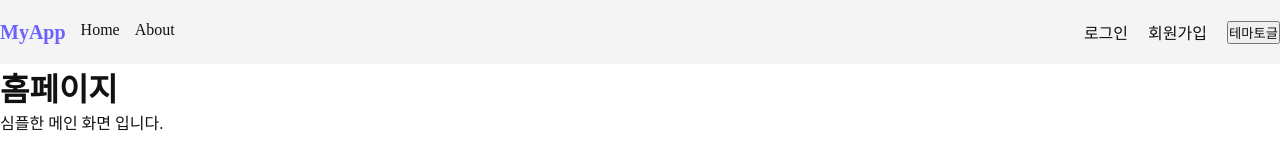
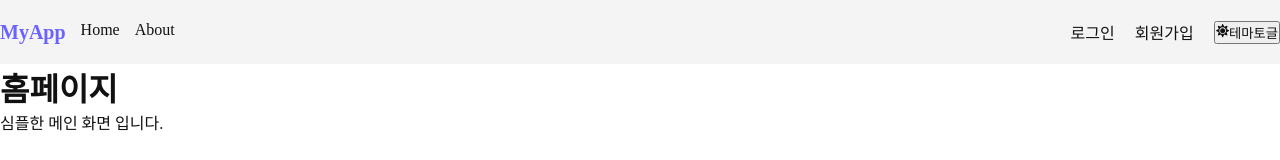
Before and after one commit to hiSon555/react-10-layout, a React (Vite) app: page / in a window 1280 px wide. Shown: the top 160 px of the page. Built offline with nearby package versions, Linux system fonts and the light colour scheme.

Commit message:
react-icons

```diff
--- a/package.json
+++ b/package.json
@@ -12,6 +12,7 @@
   "dependencies": {
     "react": "^19.3.1",
     "react-dom": "^19.3.1",
+    "react-icons": "^5.7.0",
     "react-router": "^8.5.1",
     "styled-components": "^6.6.0"
   },
--- a/src/components/Header.tsx
+++ b/src/components/Header.tsx
@@ -2,6 +2,7 @@ import { Link } from "react-router";
 import styled from "styled-components";
 import {useContext} from "react";
 import {ThemeContext} from "../context/theme/ThemeContext.tsx";
+import { FaMoon, FaSun } from "react-icons/fa";
 
 const Head = styled.header`
     display: flex;
@@ -45,7 +46,7 @@ function Header() {
             <NavRight>
                 <Link to="auth/login">로그인</Link>
                 <Link to="auth/signup">회원가입</Link>
-                <button onClick={themeContext.toggleTheme}>테마토글</button>
+                <button onClick={themeContext.toggleTheme}>{themeContext.theme === "dark" ? <FaMoon /> : <FaSun />}테마토글</button>
             </NavRight>
         </Head>
     );
```
Also changed, not shown: 1 other file (tests, documents, lock files or other folders).
